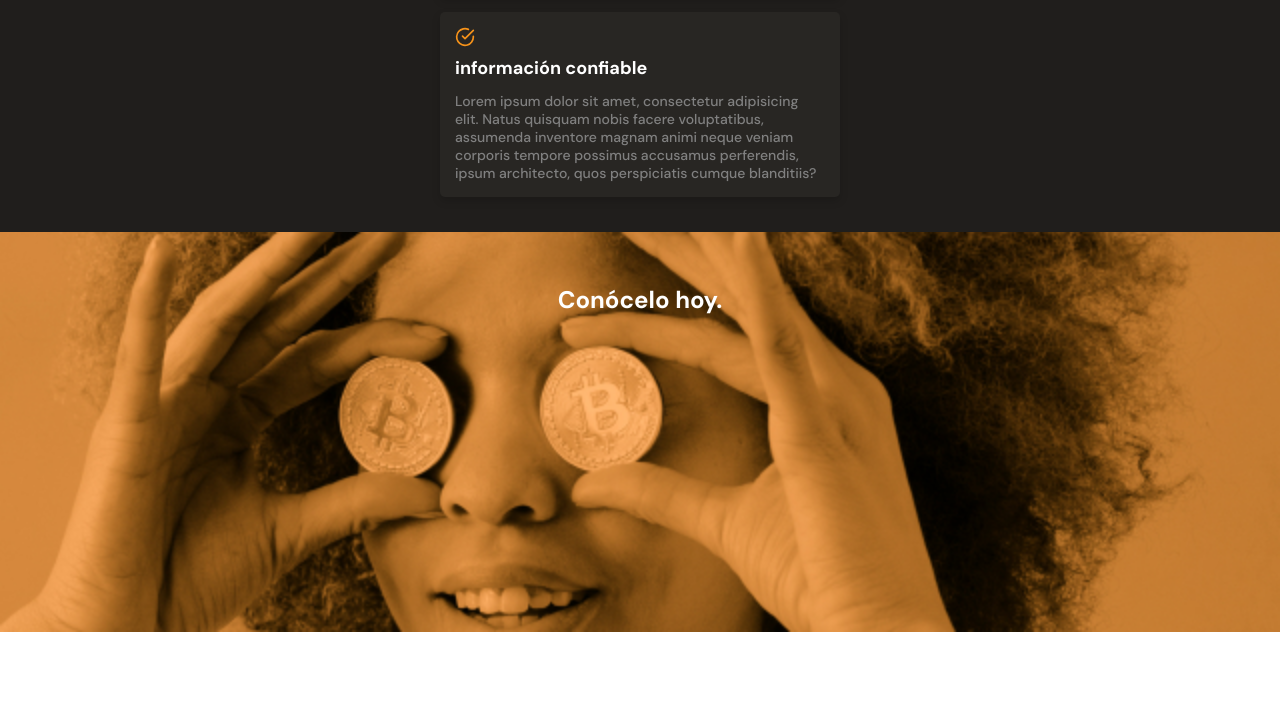
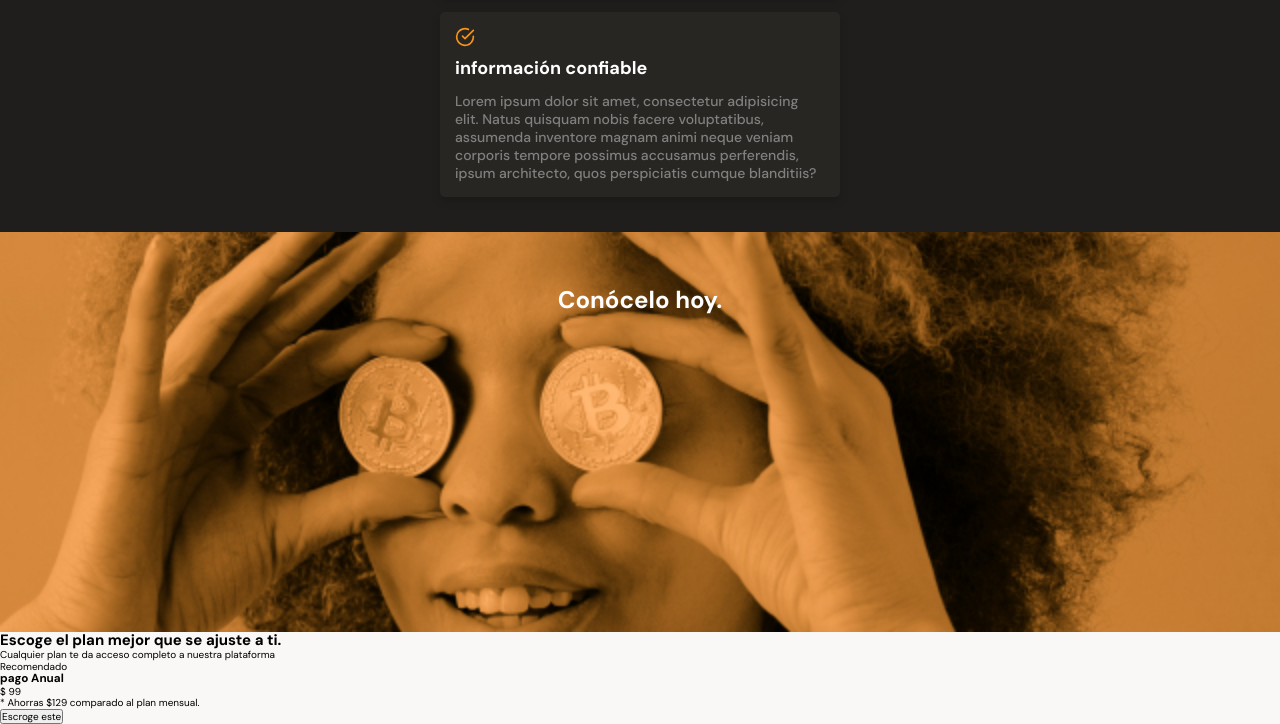
Before and after one commit to ClairCc/BitcoinMobil, a website: page index.html in a window 1280 px wide. Shown: the part 1902-2626 px from the top of the page. Before the commit the page ends 2534 px from the top, so only its background shows below. Drawn offline with nearby package versions, Linux system fonts and the light colour scheme.

Commit message:
Estructura de sección de planes

```diff
--- a/index.html
+++ b/index.html
@@ -19,7 +19,7 @@
         <p>
           Batabit te ayuda a navegar entre los diferentes precios y tendencias.
         </p>
-        <a href="" class="header--button">
+        <a href="#plans" class="header--button">
           Conoce nuestros planes <span></span>
         </a>
       </div>
@@ -92,7 +92,23 @@
       <section class="bitcoin-img-container">
         <h2>Conócelo hoy.</h2>
       </section>
-      <section></section>
+      <section id="plans " class="main-plans-container">
+        <div class="plans--title">
+          <h2>Escoge el plan mejor que se ajuste a ti.</h2>
+          <p>Cualquier plan te da acceso completo a nuestra plataforma</p>
+        </div>
+        <section class="plans-container--slider">
+          <article class="plans-container--card">
+            <p>Recomendado </p>
+            <div>
+              <h3>pago Anual</h3>
+              <p><span>$</span> 99</p>
+              <p>* Ahorras $129 comparado al plan mensual.</p>
+              <button>Escroge este <span></span></button>
+            </div>
+          </article>
+        </section>
+      </section>
     </main>
     <footer></footer>
   </body>
--- a/public/style.css
+++ b/public/style.css
@@ -17,6 +17,7 @@
 html {
   font-size: 62.5%;
   font-family: "Dm Sans", sans-serif;
+  scroll-behavior: smooth;
 }
 header {
   position: relative;
```
